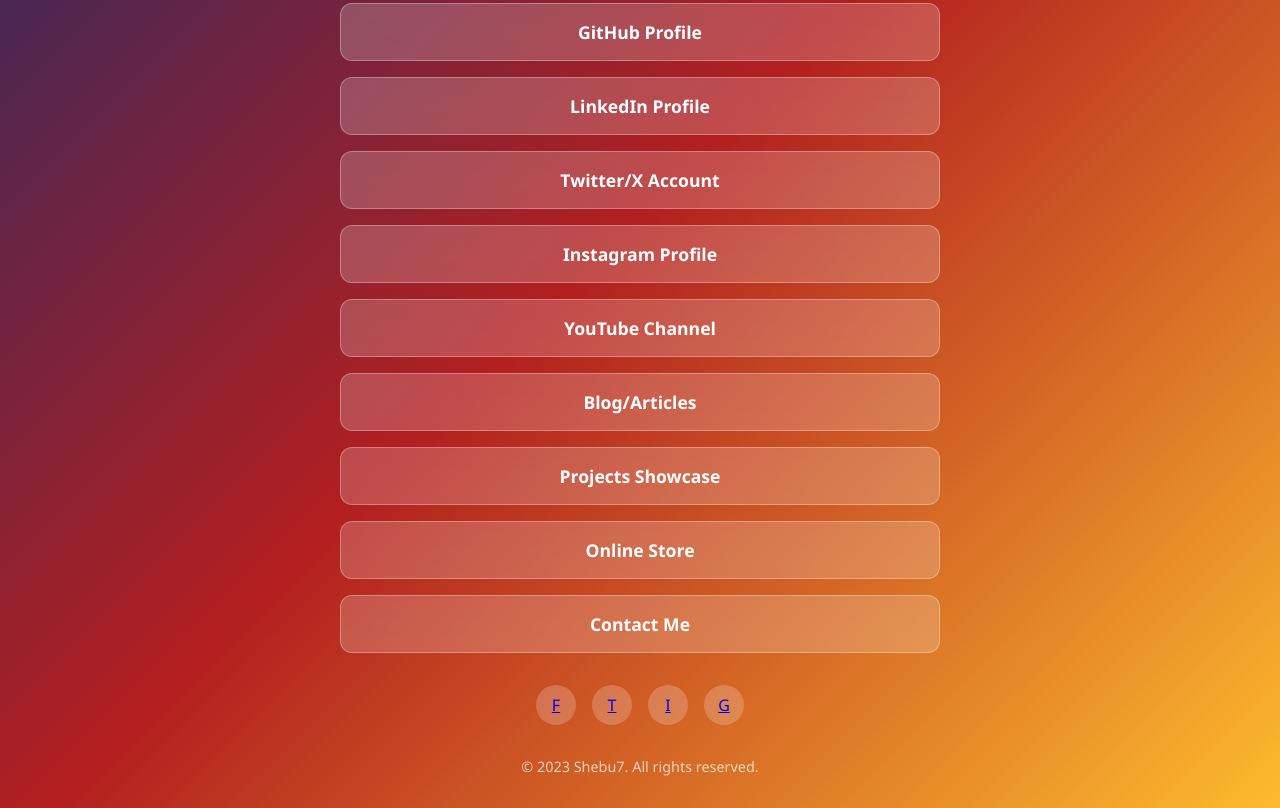
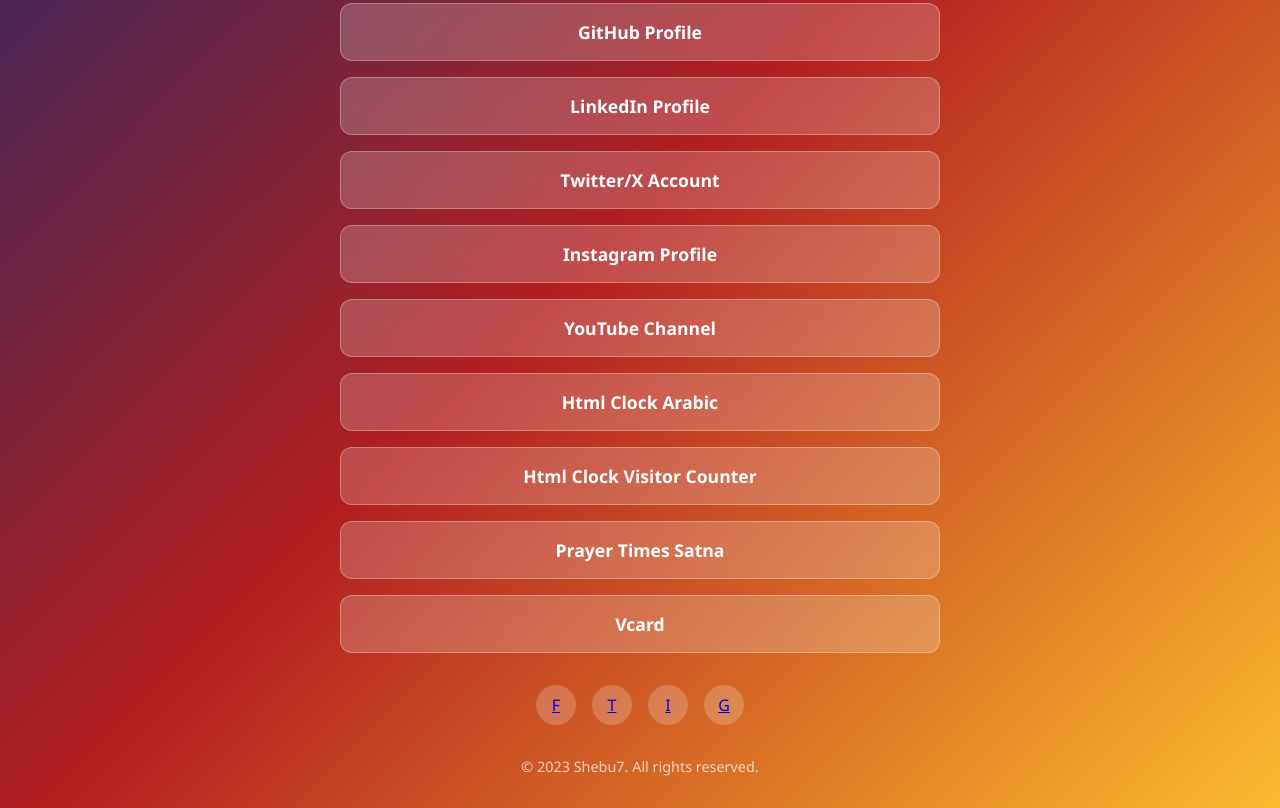
Before and after one commit to milnk/Links, a plain HTML site: page index.html in a window 1280 px wide. Shown: the part 382-1190 px from the top of the page. Drawn offline with Linux system fonts and the light colour scheme.

Commit message:
Update index.html

```diff
--- a/index.html
+++ b/index.html
@@ -146,10 +146,10 @@
             <a href="#" class="link">Twitter/X Account</a>
             <a href="#" class="link">Instagram Profile</a>
             <a href="#" class="link">YouTube Channel</a>
-            <a href="#" class="link">Blog/Articles</a>
-            <a href="#" class="link">Projects Showcase</a>
-            <a href="#" class="link">Online Store</a>
-            <a href="#" class="link">Contact Me</a>
+            <a href="https://shebu7.github.io/Html-clock-Arabic/" class="link">Html Clock Arabic</a>
+            <a href="https://shebu7.github.io/Html-clock-visitor-counter/" class="link">Html Clock Visitor Counter</a>
+            <a href="https://shebu7.github.io/Prayer-Times/" class="link">Prayer Times Satna</a>
+            <a href="https://shebu7.github.io/Vcard/" class="link">Vcard</a>
         </div>
 
         <div class="social-links">
```
